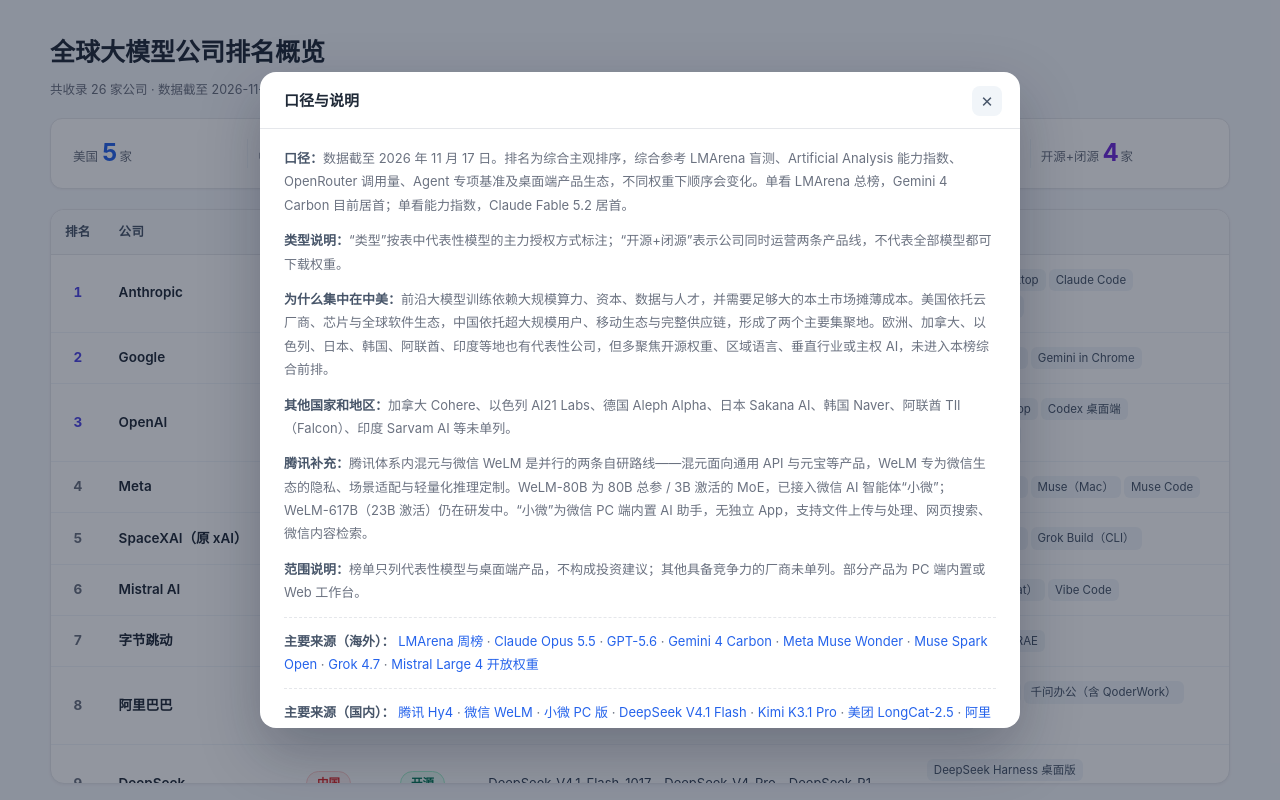
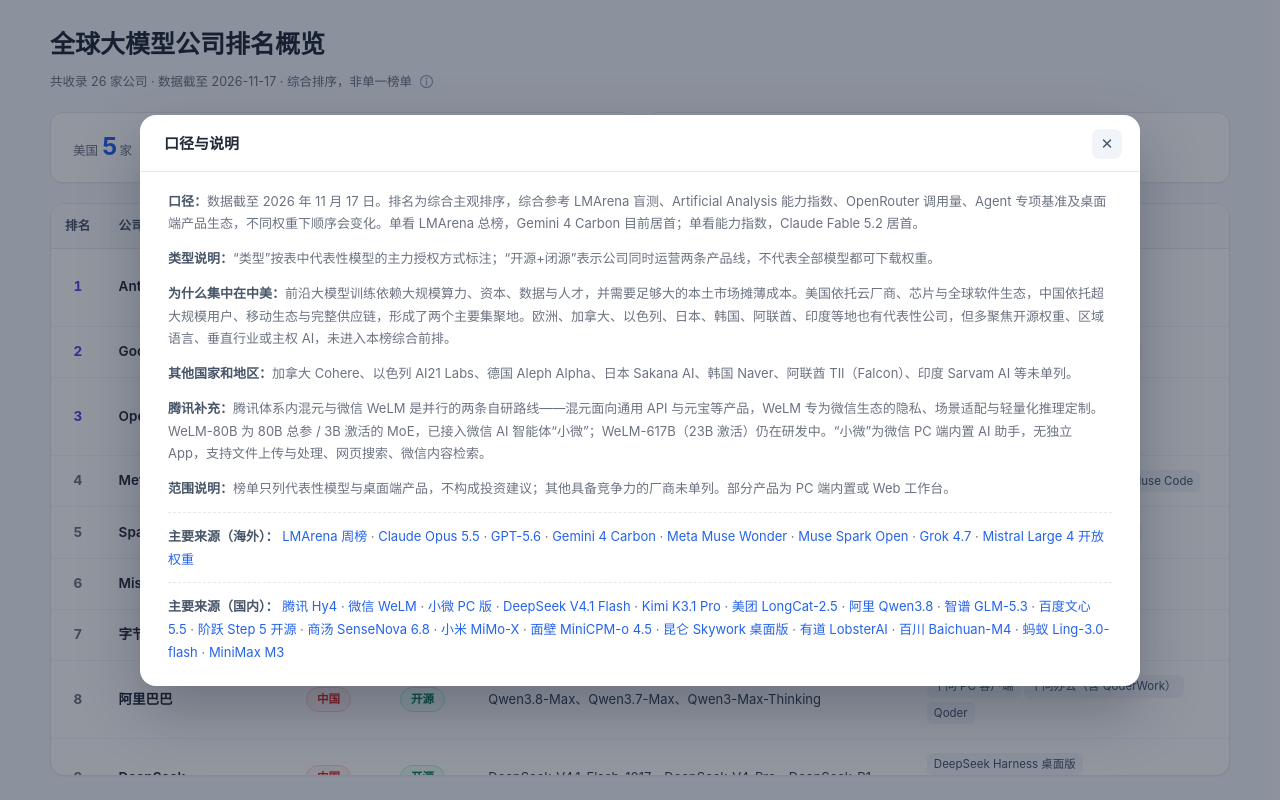
Before and after one commit to mayue-labs/llm-company-rankings, a plain HTML site: page index.html in a window 1280 px wide. Both pictures are taken after a click on the button "查看口径与说明". Drawn offline with Linux system fonts and the light colour scheme.

Commit message:
Widen info dialog and unify page spacing

```diff
--- a/index.html
+++ b/index.html
@@ -13,19 +13,19 @@
   }
   * { box-sizing: border-box; }
   body {
-    margin: 0; padding: 32px 16px 56px;
+    margin: 0; padding: 24px 16px;
     font-family: -apple-system, BlinkMacSystemFont, "Segoe UI", "PingFang SC",
       "Hiragino Sans GB", "Microsoft YaHei", sans-serif;
     background: var(--bg); color: var(--text); line-height: 1.6;
   }
   .wrap { max-width: 1180px; margin: 0 auto; }
-  header { margin-bottom: 24px; }
+  header { margin-bottom: 20px; }
   h1 { font-size: 25px; font-weight: 700; margin: 0 0 8px; }
   .meta-line { margin: 7px 0 0; font-size: 12.5px; color: var(--muted); }
 
   .overview {
     display: grid; grid-template-columns: repeat(2, minmax(0, 1fr));
-    gap: 14px; margin: 24px 0 28px;
+    gap: 14px; margin: 0 0 20px;
   }
   .stat {
     background: var(--card); border: 1px solid var(--line);
@@ -63,16 +63,13 @@
     -webkit-overflow-scrolling: touch;
   }
   @media (min-width: 720px) {
-    body { padding-bottom: 16px; }
-    header { margin-bottom: 18px; }
     .wrap { height: calc(100vh - 48px); display: flex; flex-direction: column; }
-    .overview { margin: 0 0 20px; }
     .table-card { flex: 1 1 auto; min-height: 0; display: flex; flex-direction: column; }
     .table-scroll { flex: 1 1 auto; min-height: 0; max-height: none; }
   }
   @media (min-width: 720px) and (max-height: 780px) {
-    body { padding-top: 16px; padding-bottom: 10px; }
-    .wrap { height: calc(100vh - 26px); }
+    body { padding-top: 12px; padding-bottom: 12px; }
+    .wrap { height: calc(100vh - 24px); }
     h1 { font-size: 20px; margin-bottom: 3px; }
     .meta-line { margin-top: 4px; }
     header { margin-bottom: 10px; }
@@ -130,8 +127,8 @@
   .info-btn svg { width: 15px; height: 15px; display: block; }
 
   .info-dialog {
-    width: min(760px, calc(100% - 32px));
-    max-height: min(82vh, 780px);
+    width: min(1000px, calc(100% - 40px));
+    max-height: min(92vh, 920px);
     padding: 0; border: 0; border-radius: 16px;
     background: var(--card); color: var(--text);
     box-shadow: 0 24px 60px rgba(15,23,42,.28);
@@ -158,8 +155,8 @@
   .dialog-close:hover { background: #e2e8f0; color: #0f172a; }
   .dialog-close:focus-visible { outline: 2px solid var(--accent); outline-offset: 2px; }
   .info-body {
-    overflow: auto; min-height: 0; padding: 18px 24px 22px;
-    font-size: 13px; line-height: 1.8; color: var(--muted);
+    overflow: auto; min-height: 0; padding: 18px 28px 22px;
+    font-size: 13px; line-height: 1.75; color: var(--muted);
   }
   .info-body p { margin: 0 0 12px; }
   .info-body p:last-child { margin-bottom: 0; }
```
Also changed, not shown: 2 other files.
